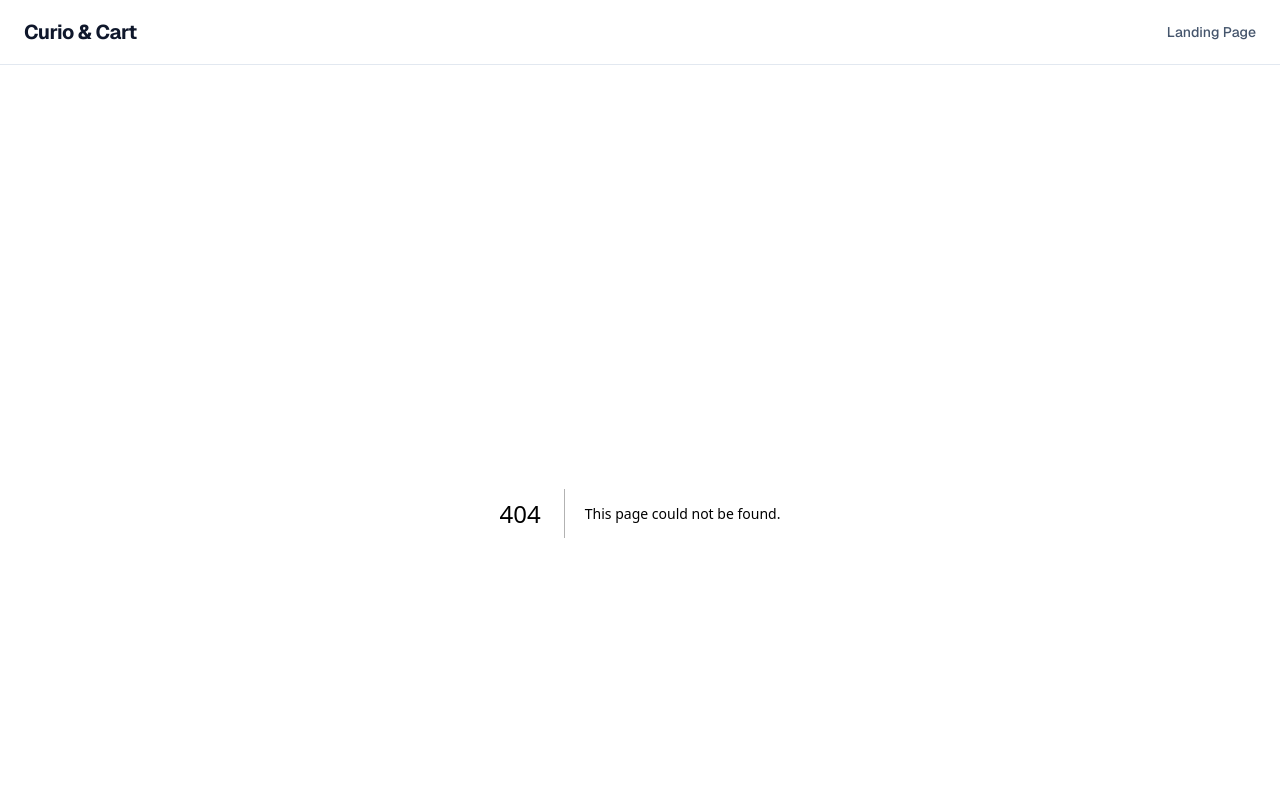
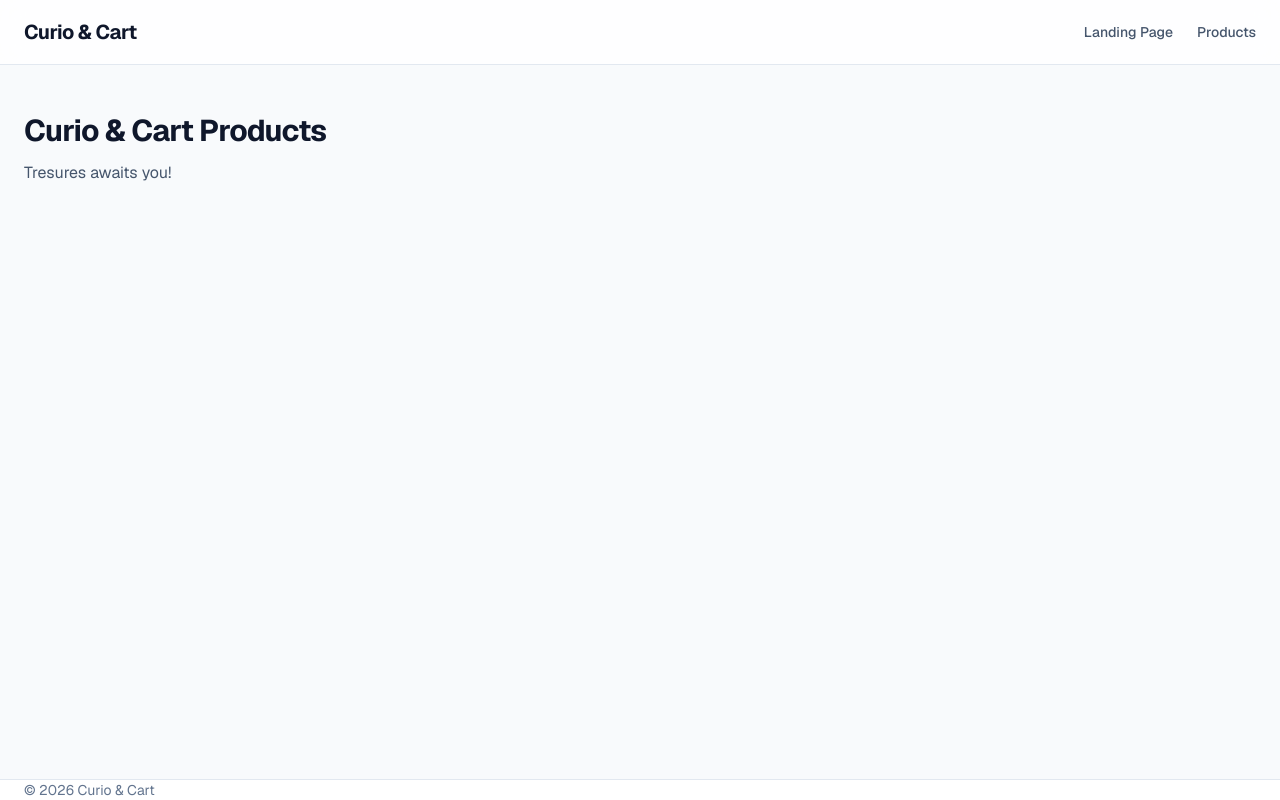
Before and after one commit to Anne-Zwift/curio-and-cart, a Next.js app: page /products in a window 1280 px wide. Before the commit this address had no page. Shown: the top 800 px of the page. Built offline with nearby package versions, Linux system fonts and the light colour scheme.

Commit message:
feat: add products route and Products link to Header nav

```diff
--- /dev/null
+++ b/app/products/page.tsx
@@ -0,0 +1,8 @@
+export default function ProductPage() {
+  return (
+    <article>
+      <h1 className='text-3xl font-bold tracking-tight'>Curio & Cart Products</h1>
+      <p className='mt-3 text-slate-600'>Tresures awaits you!</p>
+    </article>
+  );
+}
--- a/components/Header.tsx
+++ b/components/Header.tsx
@@ -3,7 +3,11 @@
 import { useState } from 'react';
 import Link from 'next/link';
 
-const links = [{ href: '/', label: 'Landing Page' }];
+const links = [
+  { href: '/', label: 'Landing Page' },
+  { href: '/products', label: 'Products' }
+
+];
 
 // components/Header.tsx
 export default function Header() {
```
